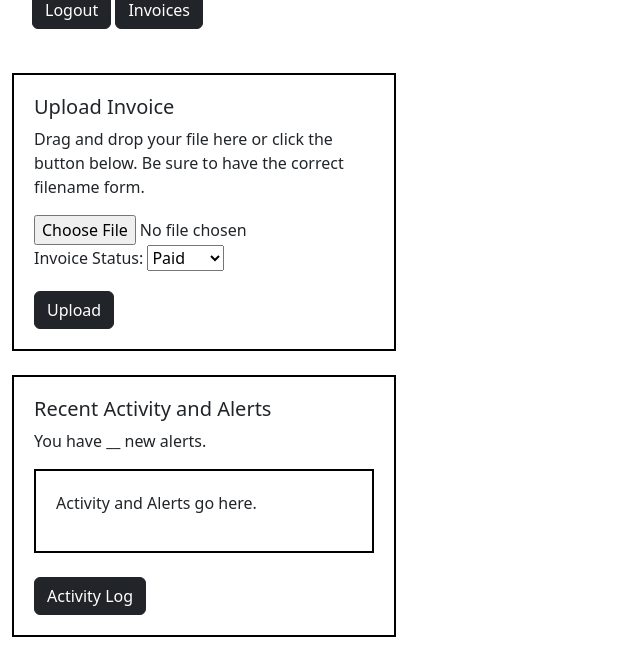
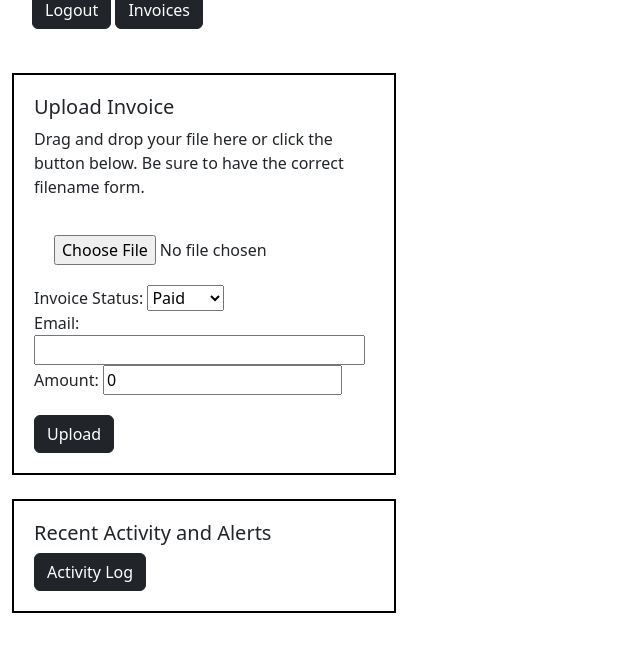
Before and after one commit to NBPS-IB-CS/internal-assessment-theMetaHack, a Flask app: page /dashboard in a window 1280 px wide. Shown: the part 165-826 px from the top of the page, without its empty margins (0-640 px from the left). After the commit the page ends 778 px from the top, so only its background shows below. Run offline with Flask 3, Linux system fonts and the light colour scheme; a user stored in the database is signed in.

Commit message:
Update dashboard.html

```diff
--- a/invoice-manager-flask/templates/dashboard.html
+++ b/invoice-manager-flask/templates/dashboard.html
@@ -32,16 +32,23 @@
             <div style="border: 2px solid #000; padding: 20px;">
                 <h5>Upload Invoice</h5>
                 <p>Drag and drop your file here or click the button below. Be sure to have the correct filename form.</p>
-                <input type="file" id="file-input" style="display: none;">
+                <input type="file" id="file-input" style="display: none;" required>
                 <form action="/upload" method="POST" enctype="multipart/form-data">
 
-                    <div style= padding: 20px;"><input id="file" name="file" type="file" /></div>
+                    <div style= padding:20px;"><input id="file" name="file" type="file" > </div>
                     <label for="status">Invoice Status:</label>
                     <select name="status" id="status">
                       <option value="Paid">Paid</option>
                       <option value="Unpaid">Unpaid</option>
                     </select>
+                    <br>
+                    <label for="email">Email:</label>
+                        <input type="email" id="email" name="email" size="30" required />
+                    <br>
+                    <label for="amount">Amount:</label>
+                        <input type="number" id="amount" name="amount" size="30" min = "0" value="0" required />
                     <div style="margin-top: 20px;"><button class="btn btn-dark">Upload</button></div>
+
                 </form>
             </div>
         </div>
@@ -53,11 +60,6 @@
         <div class="col-sm-8">
             <div style="border: 2px solid #000; padding: 20px;">
                 <h5>Recent Activity and Alerts</h5>
-                    <p>You have __ new alerts. </p>
-                    <div style="border: 2px solid #000; padding: 20px;">
-                        <p> Activity and Alerts go here.</p>
-                    </div>
-                    <br>
                     <a href="/invoices" class="btn btn-dark">Activity Log</a>
             </div>
         </div>
```
